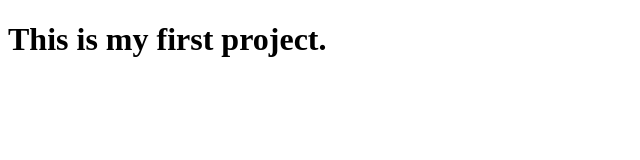
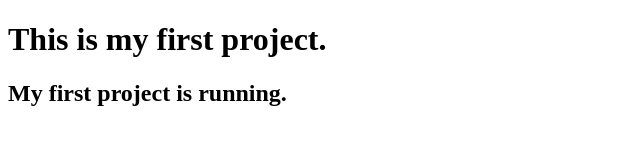
Before and after one commit to Akhlas79/project_1, a plain HTML site: page index.html in a window 1280 px wide. Shown: the whole page, without its empty margins (0-640 px from the left). Drawn offline with Linux system fonts and the light colour scheme.

Commit message:
this is third commit

```diff
--- a/index.html
+++ b/index.html
@@ -7,6 +7,7 @@
 </head>
 <body>
     <h1>This is my first project.</h1>
+    <h2>My first project is running.</h2>
 
 </body>
 </html>
```
Also changed, not shown: one.txt.
